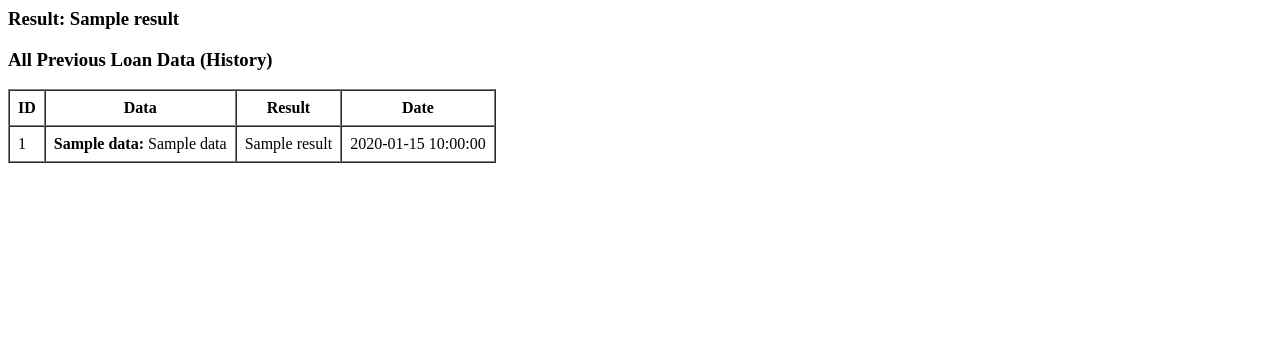
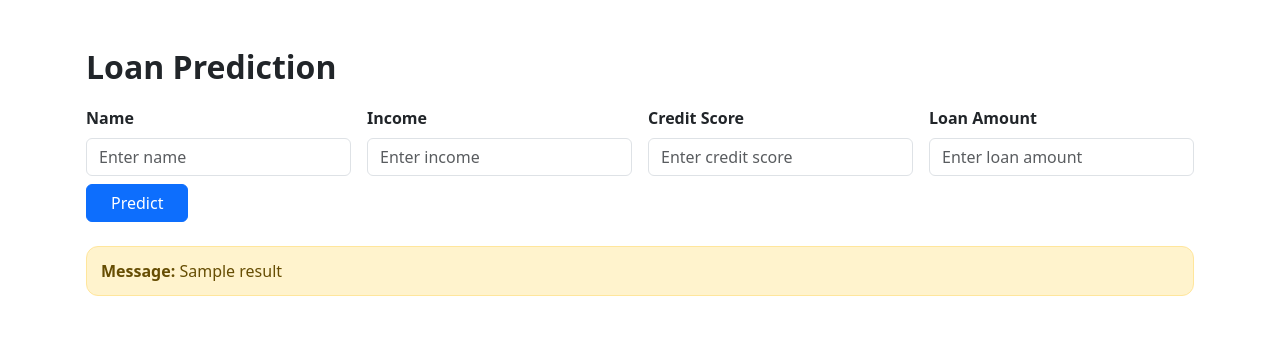
Before and after one commit to Bhavy123321/M.L---Project, a Flask app: template templates/index.html in a window 1280 px wide. Shown: the top 359 px of the page. Run offline with Flask 3, Linux system fonts and the light colour scheme; the template is opened without the code that fills it: most values are stand-ins (such as "Sample title", 1, 10 or a date in 2020).

Commit message:
Update index.html

```diff
--- a/templates/index.html
+++ b/templates/index.html
@@ -1,29 +1,111 @@
+<!doctype html>
+<html lang="en">
+<head>
+  <meta charset="utf-8"/>
+  <meta name="viewport" content="width=device-width, initial-scale=1"/>
+  <title>Loan Prediction</title>
+
+  <!-- ✅ Bootstrap CSS (this is the CSS you’re missing) -->
+  <link href="https://cdn.jsdelivr.net/npm/bootstrap@5.3.3/dist/css/bootstrap.min.css" rel="stylesheet">
+
+  <style>
+    .page-wrap { padding: 48px 16px; }
+    .title { font-weight: 800; margin-bottom: 20px; }
+    .result-box { border-radius: 12px; padding: 12px 14px; }
+  </style>
+</head>
+<body>
+  <div class="container page-wrap">
+    <h2 class="title">Loan Prediction</h2>
+
+    <!-- ✅ Your same UI form -->
+    <form method="POST" class="mb-4">
+      <div class="row g-3">
+        <div class="col-md-3">
+          <label class="form-label fw-semibold">Name</label>
+          <input type="text" name="name" class="form-control" placeholder="Enter name" required>
+        </div>
+
+        <div class="col-md-3">
+          <label class="form-label fw-semibold">Income</label>
+          <input type="number" name="income" class="form-control" placeholder="Enter income" required>
+        </div>
+
+        <div class="col-md-3">
+          <label class="form-label fw-semibold">Credit Score</label>
+          <input type="number" name="credit_score" class="form-control" placeholder="Enter credit score" required>
+        </div>
+
+        <div class="col-md-3">
+          <label class="form-label fw-semibold">Loan Amount</label>
+          <input type="number" name="loan_amount" class="form-control" placeholder="Enter loan amount" required>
+        </div>
+
+        <div class="col-12 mt-2">
+          <button type="submit" class="btn btn-primary px-4">Predict</button>
+        </div>
+      </div>
+    </form>
+
+    <!-- ✅ Current result -->
     {% if result %}
-  <h3>Result: {{ result }}</h3>
+      {% if result == "Approved" %}
+        <div class="alert alert-success result-box">
+          <b>Result:</b> Loan Approved ✅
+        </div>
+      {% elif result == "Rejected" %}
+        <div class="alert alert-danger result-box">
+          <b>Result:</b> Loan Rejected ❌
+        </div>
+      {% else %}
+        <div class="alert alert-warning result-box">
+          <b>Message:</b> {{ result }}
+        </div>
+      {% endif %}
     {% endif %}
 
-{% if history and result %}
-  <h3>All Previous Loan Data (History)</h3>
+    <!-- ✅ History table (old + new entries) -->
+    {% if history and (result == "Approved" or result == "Rejected") %}
+      <h4 class="mt-4 mb-3">All Loan Data (Last Added + Previous)</h4>
 
-  <table border="1" cellpadding="8" cellspacing="0">
+      <div class="table-responsive">
+        <table class="table table-bordered table-hover align-middle">
+          <thead class="table-light">
             <tr>
               <th>ID</th>
-      <th>Data</th>
+              <th>Name</th>
+              <th>Income</th>
+              <th>Credit Score</th>
+              <th>Loan Amount</th>
               <th>Result</th>
-      <th>Date</th>
+              <th>Created At</th>
             </tr>
-
-    {% for item in history %}
+          </thead>
+          <tbody>
+            {% for row in history %}
               <tr>
-      <td>{{ item.id }}</td>
+                <td>{{ row.id }}</td>
+                <td>{{ row.name }}</td>
+                <td>{{ row.income }}</td>
+                <td>{{ row.credit_score }}</td>
+                <td>{{ row.loan_amount }}</td>
                 <td>
-        {% for k, v in item.data.items() %}
-          <div><b>{{ k }}:</b> {{ v }}</div>
-        {% endfor %}
+                  {% if row.result == "Approved" %}
+                    <span class="badge text-bg-success">Approved</span>
+                  {% else %}
+                    <span class="badge text-bg-danger">Rejected</span>
+                  {% endif %}
                 </td>
-      <td>{{ item.result }}</td>
-      <td>{{ item.created_at }}</td>
+                <td>{{ row.created_at }}</td>
               </tr>
             {% endfor %}
+          </tbody>
         </table>
+      </div>
     {% endif %}
+  </div>
+
+  <!-- Bootstrap JS (optional) -->
+  <script src="https://cdn.jsdelivr.net/npm/bootstrap@5.3.3/dist/js/bootstrap.bundle.min.js"></script>
+</body>
+</html>
```
Lines whose indentation alone changed are shown as unchanged.
